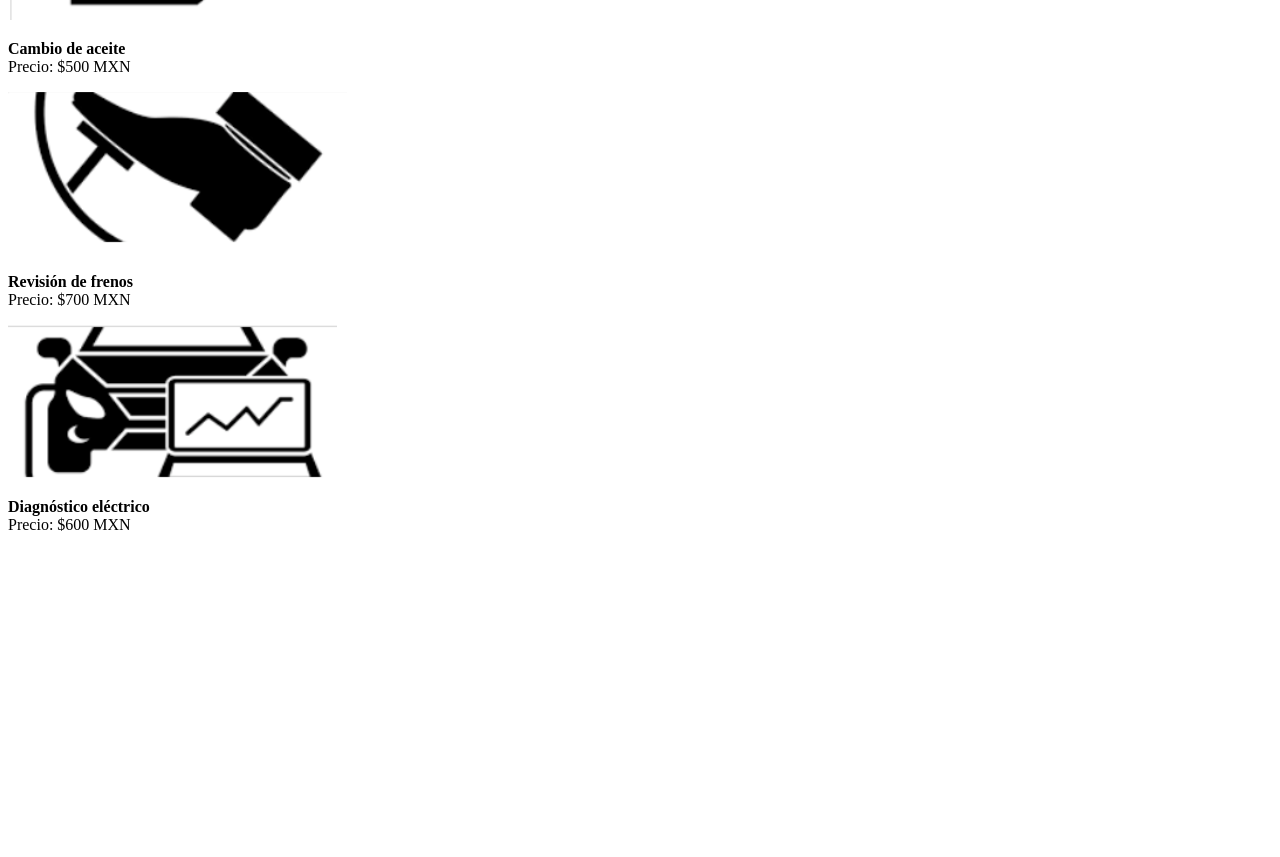
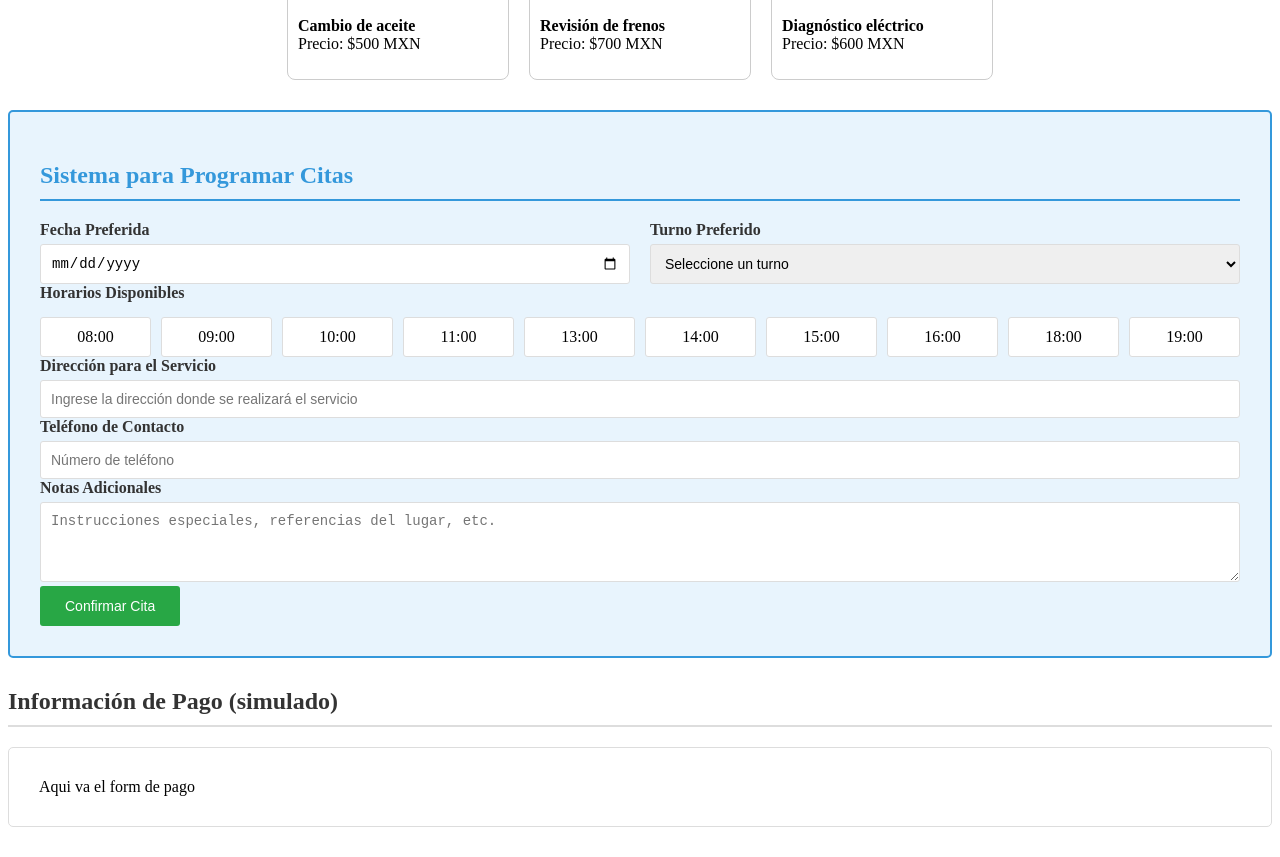
Before and after one commit to andredapa/AutoFix_grupo3, a plain HTML site: page index.html in a window 1280 px wide. Shown: the part 254-1111 px from the top of the page. Before the commit the page ends 804 px from the top, so only its background shows below. Drawn offline with Linux system fonts and the light colour scheme.

Commit message:
Solucion de conflictos al merge

```diff
--- a/assets/css/style.css
+++ b/assets/css/style.css
@@ -1,3 +1,4 @@
+<<<<<<< HEAD
 /* style.css */
 /* Limpieza mínima: todo lo “feo” lo hace Bootstrap */
 
@@ -13,3 +14,155 @@ header {
   background-size: cover;
   background-position: center;
 }
+=======
+body {
+    font-family: Arial, sans-serif;
+    max-width: 1000px;
+    margin: 0 auto;
+    padding: 20px;
+    background-color: #f9f9f9;
+}
+
+h1 {
+    text-align: center;
+    color: #333;
+    margin-bottom: 40px;
+}
+
+h2 {
+    color: #333;
+    margin-bottom: 20px;
+    border-bottom: 2px solid #ddd;
+    padding-bottom: 10px;
+}
+
+.servicios {
+    display: flex;
+    gap: 20px;
+    flex-wrap: wrap;
+    justify-content: center;
+    margin-top: 20px;
+}
+
+.card {
+    border: 1px solid #ccc;
+    border-radius: 8px;
+    padding: 10px;
+    width: 200px;
+    text-align: left;
+}
+
+.card img {
+    width: 100%;
+    height: 100px;
+    object-fit: contain;
+}
+
+
+.formulario {
+    background: white;
+    padding: 30px;
+    border-radius: 5px;
+    border: 1px solid #ddd;
+    margin-bottom: 30px;
+}
+
+label {
+    display: block;
+    margin-bottom: 5px;
+    font-weight: bold;
+    color: #333;
+}
+
+input,
+select,
+textarea {
+    width: 100%;
+    padding: 10px;
+    border: 1px solid #ddd;
+    border-radius: 3px;
+    font-size: 14px;
+    box-sizing: border-box;
+}
+
+textarea {
+    height: 80px;
+    resize: vertical;
+}
+
+.boton {
+    background: #28a745;
+    color: white;
+    padding: 12px 25px;
+    border: none;
+    border-radius: 3px;
+    cursor: pointer;
+    font-size: 14px;
+}
+
+.boton:hover {
+    background: #218838;
+}
+
+/* Estilo específico para la sección de citas */
+.citas-section {
+    background: #e8f4fd;
+    border: 2px solid #3498db;
+    border-radius: 5px;
+    padding: 30px;
+    margin: 30px 0;
+}
+
+.citas-section h2 {
+    color: #3498db;
+    border-bottom: 2px solid #3498db;
+}
+
+.fecha-hora {
+    display: flex;
+    gap: 20px;
+    flex-wrap: wrap;
+}
+
+.fecha-hora .campo {
+    flex: 1;
+    min-width: 200px;
+}
+
+.horarios-disponibles {
+    display: grid;
+    grid-template-columns: repeat(auto-fit, minmax(100px, 1fr));
+    gap: 10px;
+    margin-top: 15px;
+}
+
+.horario-slot {
+    padding: 10px;
+    border: 1px solid #ddd;
+    text-align: center;
+    cursor: pointer;
+    background: white;
+    border-radius: 3px;
+}
+
+.horario-slot:hover {
+    background: #e3f2fd;
+    border-color: #3498db;
+}
+
+.horario-slot.seleccionado {
+    background: #3498db;
+    color: white;
+    border-color: #2980b9;
+}
+
+@media (max-width: 768px) {
+    .servicios {
+        flex-direction: column;
+    }
+
+    .fecha-hora {
+        flex-direction: column;
+    }
+}
+>>>>>>> 259f75d (Solucion de conflictos al merge)
--- a/index.html
+++ b/index.html
@@ -23,7 +23,63 @@
             <p><strong>Diagnóstico eléctrico</strong><br>Precio: $600 MXN</p>
         </div>
     </div>
+<div class="citas-section">
+  <h2>Sistema para Programar Citas</h2>
 
+  <div class="fecha-hora">
+    <div class="campo">
+      <label>Fecha Preferida</label>
+      <input type="date" id="fecha-cita">
+    </div>
+    <div class="campo">
+      <label>Turno Preferido</label>
+      <select id="turno">
+        <option value="">Seleccione un turno</option>
+        <option value="mañana">Mañana (8:00 - 12:00)</option>
+        <option value="tarde">Tarde (13:00 - 17:00)</option>
+        <option value="noche">Noche (18:00 - 20:00)</option>
+      </select>
+    </div>
+  </div>
+
+  <div class="campo">
+    <label>Horarios Disponibles</label>
+    <div class="horarios-disponibles" id="horarios">
+      <div class="horario-slot" data-hora="08:00">08:00</div>
+      <div class="horario-slot" data-hora="09:00">09:00</div>
+      <div class="horario-slot" data-hora="10:00">10:00</div>
+      <div class="horario-slot" data-hora="11:00">11:00</div>
+      <div class="horario-slot" data-hora="13:00">13:00</div>
+      <div class="horario-slot" data-hora="14:00">14:00</div>
+      <div class="horario-slot" data-hora="15:00">15:00</div>
+      <div class="horario-slot" data-hora="16:00">16:00</div>
+      <div class="horario-slot" data-hora="18:00">18:00</div>
+      <div class="horario-slot" data-hora="19:00">19:00</div>
+    </div>
+  </div>
+
+  <div class="campo">
+    <label>Dirección para el Servicio</label>
+    <input type="text" placeholder="Ingrese la dirección donde se realizará el servicio">
+  </div>
+
+  <div class="campo">
+    <label>Teléfono de Contacto</label>
+    <input type="tel" placeholder="Número de teléfono">
+  </div>
+
+  <div class="campo">
+    <label>Notas Adicionales</label>
+    <textarea placeholder="Instrucciones especiales, referencias del lugar, etc."></textarea>
+  </div>
+
+  <button class="boton">Confirmar Cita</button>
+</div>
+
+<h2>Información de Pago (simulado)</h2>
+<div class="formulario">
+ Aqui va el form de pago
+</div>
 
 
 </body>
```
Also changed, not shown: AutoFix_grupo3.html (+1 -1 lines).
